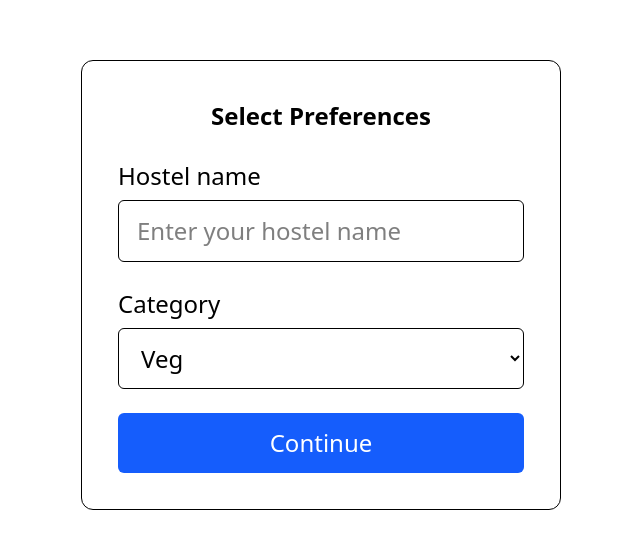
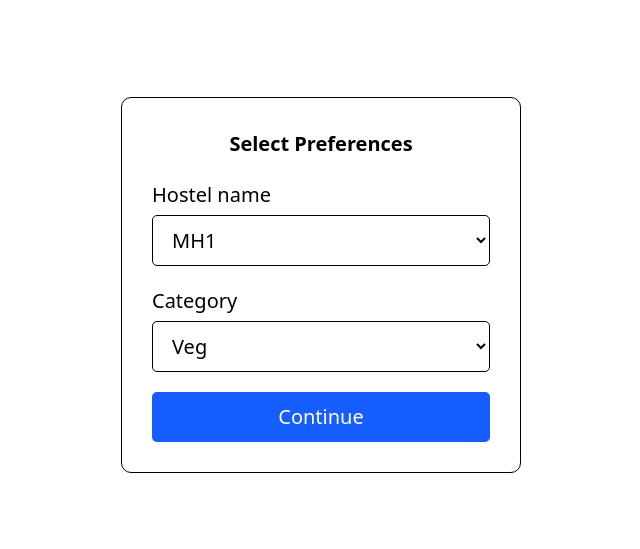
Before and after one commit to bhanukumar1729/vitApMess, a React (Vite) app in the folder frontend/: page /init in a window 1280 px wide. Before the commit this address led to /first. Shown: the part 115-664 px from the top of the page, without its empty margins (319-959 px from the left). Built offline with nearby package versions, Linux system fonts and the light colour scheme.

Commit message:
localStorage added

```diff
--- a/frontend/src/App.jsx
+++ b/frontend/src/App.jsx
@@ -35,6 +35,14 @@ function DashboardLayout() {
     handleResize();
     return () => window.removeEventListener("resize", handleResize);
   }, []);
+
+  useEffect(()=>{
+    const prefernce=JSON.parse(localStorage.getItem('preference'))
+    if( prefernce && prefernce.hostel && prefernce.menu){
+      setCurrentHostel(prefernce.hostel);
+      setCurrentMenuType(prefernce.menu);
+    }
+  })
 
   return (
     <div className="min-h-screen bg-[rgb(var(--bg))] text-[rgb(var(--text))]">
@@ -74,7 +82,7 @@ function App() {
   return (
     <Routes>
       {/* First page */}
-      <Route path="/first" element={<FirstPage />} />
+      <Route path="/init" element={<FirstPage />} />
 
       {/* Protected dashboard */}
       <Route
--- a/frontend/src/PreferenceRoute.jsx
+++ b/frontend/src/PreferenceRoute.jsx
@@ -2,7 +2,7 @@ import { Navigate } from "react-router-dom";
 
 function PreferenceRoute({ children }) {
   const preferences = localStorage.getItem("preference");
-  return preferences ? children : <Navigate to="/first" replace />;
+  return preferences ? children : <Navigate to="/init" replace />;
 }
 
 export default PreferenceRoute;
--- a/frontend/src/components/FirstPage.jsx
+++ b/frontend/src/components/FirstPage.jsx
@@ -40,14 +40,22 @@ const FirstPage = () => {
           <label htmlFor="hostel" className="block mb-1">
             Hostel name
           </label>
-          <input
-            type="text"
+          <select
             id="hostel"
             value={hostel}
             onChange={(e) => setHostel(e.target.value)}
-            placeholder="Enter your hostel name"
-            className="w-full px-3 py-2 border rounded bg-transparent"
-          />
+            className="w-full px-3 py-2 border rounded bg-transparent bg-[rgb(var(--bg))] text-[rgb(var(--text))]"
+          >
+            <option value="MH1">MH1</option>
+            <option value="MH2">MH2</option>
+            <option value="MH3">MH3</option>
+            <option value="MH4">MH4</option>
+            <option value="MH5">MH5</option>
+            <option value="LH1">LH1</option>
+            <option value="LH2">LH2</option>
+            <option value="LH3">LH3</option>
+
+          </select>
         </div>
 
         <div>
@@ -58,7 +66,7 @@ const FirstPage = () => {
             id="menu"
             value={menu}
             onChange={(e) => setMenu(e.target.value)}
-            className="w-full px-3 py-2 border rounded bg-transparent"
+            className="w-full px-3 py-2 border rounded bg-transparent bg-[rgb(var(--bg))] text-[rgb(var(--text))]"
           >
             <option value="Veg">Veg</option>
             <option value="Non-Veg">Non-Veg</option>
--- a/frontend/src/components/Sidebar.jsx
+++ b/frontend/src/components/Sidebar.jsx
@@ -1,5 +1,7 @@
 import React, { useState, useEffect, useCallback } from 'react';
 import { BiCalendar, BiX, BiSun, BiMoon } from 'react-icons/bi';
+import { useNavigate } from 'react-router-dom';
+
 
 const MIN_WIDTH = 200;
 const MAX_WIDTH = 500;
@@ -12,7 +14,7 @@ const Sidebar = ({
   setSidebarWidth,
   isMobile
 }) => {
-
+  const navigate=useNavigate();
   const [isResizing, setIsResizing] = useState(false);
   const startResizing = useCallback((e) => { e.preventDefault(); setIsResizing(true); }, []);
   const stopResizing = useCallback(() => { setIsResizing(false); }, []);
@@ -35,7 +37,10 @@ const Sidebar = ({
     };
   }, [isResizing, resize, stopResizing]);
 
-
+  function resetPreference(){
+    localStorage.removeItem("preference");
+    navigate("/init");
+  }
   const currentWidth = isMobile ? MOBILE_WIDTH : sidebarWidth;
   return (
     <aside
@@ -83,6 +88,10 @@ const Sidebar = ({
             defaultValue={new Date().toISOString().split('T')[0]}
           />
         </div>
+
+        <button className="m-4 btn text-xl p-2 mr-2 sm:mr-4 rounded-md
+              bg-[rgb(var(--bg))] text-[rgb(var(--text))]
+              transition-all border border-[rgb(var(--border))]" onClick={resetPreference}> Rest Prefernces !</button>
       </div>
 
       {/* Resizer Handle (Updated styles) */}
--- a/frontend/src/index.css
+++ b/frontend/src/index.css
@@ -24,7 +24,7 @@ body {
   font-size: 24px;
 }
 *{
-  font-size: 24px;
+  font-size: 20px;
 }
 
 .menuItem:hover{
@@ -32,6 +32,6 @@ body {
   font-size: 110%;
 }
  .btn:hover{
-  transform: scale(1.2);
+  transform: scale(1.1);
   cursor:pointer;
  }
```
